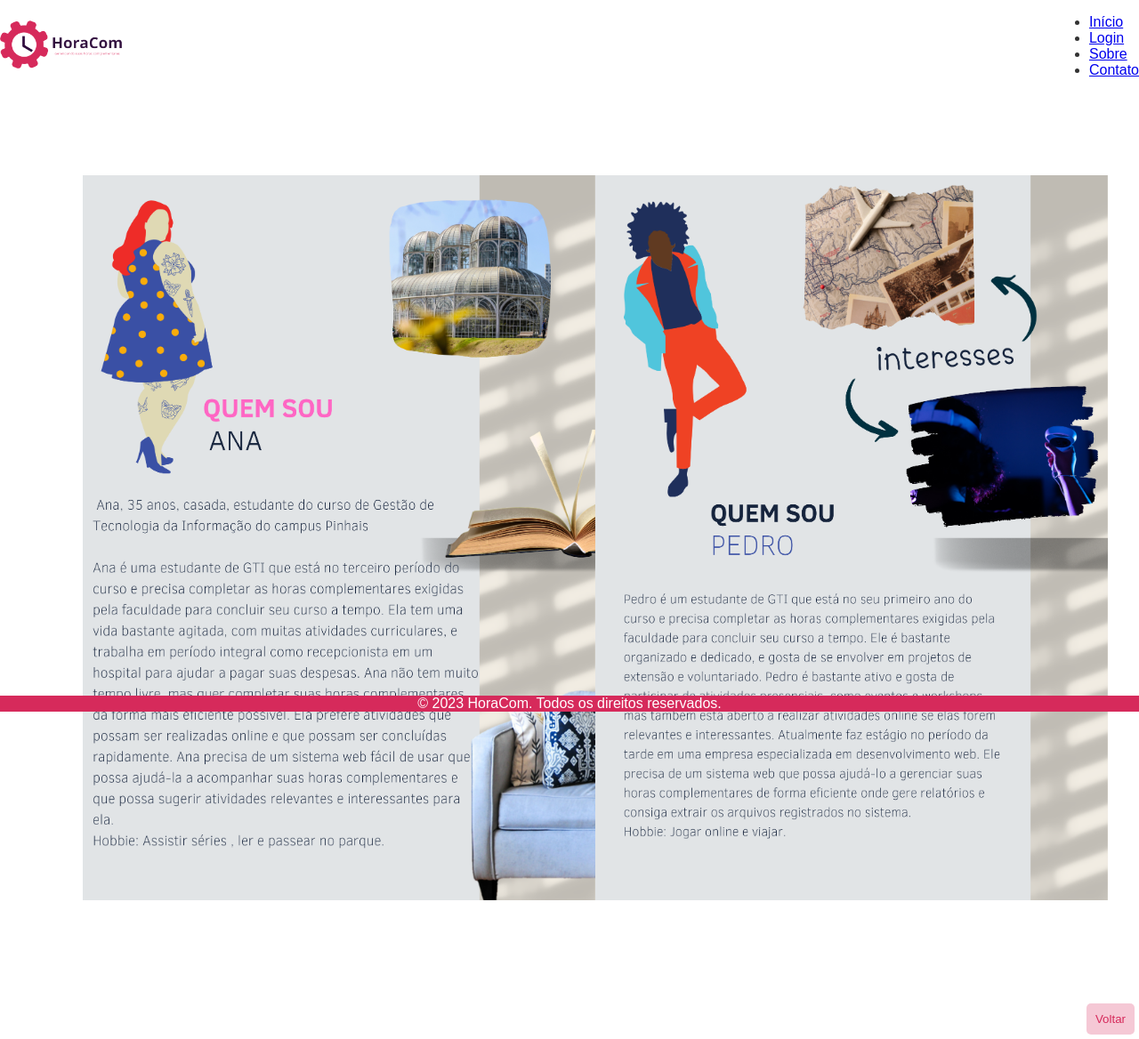
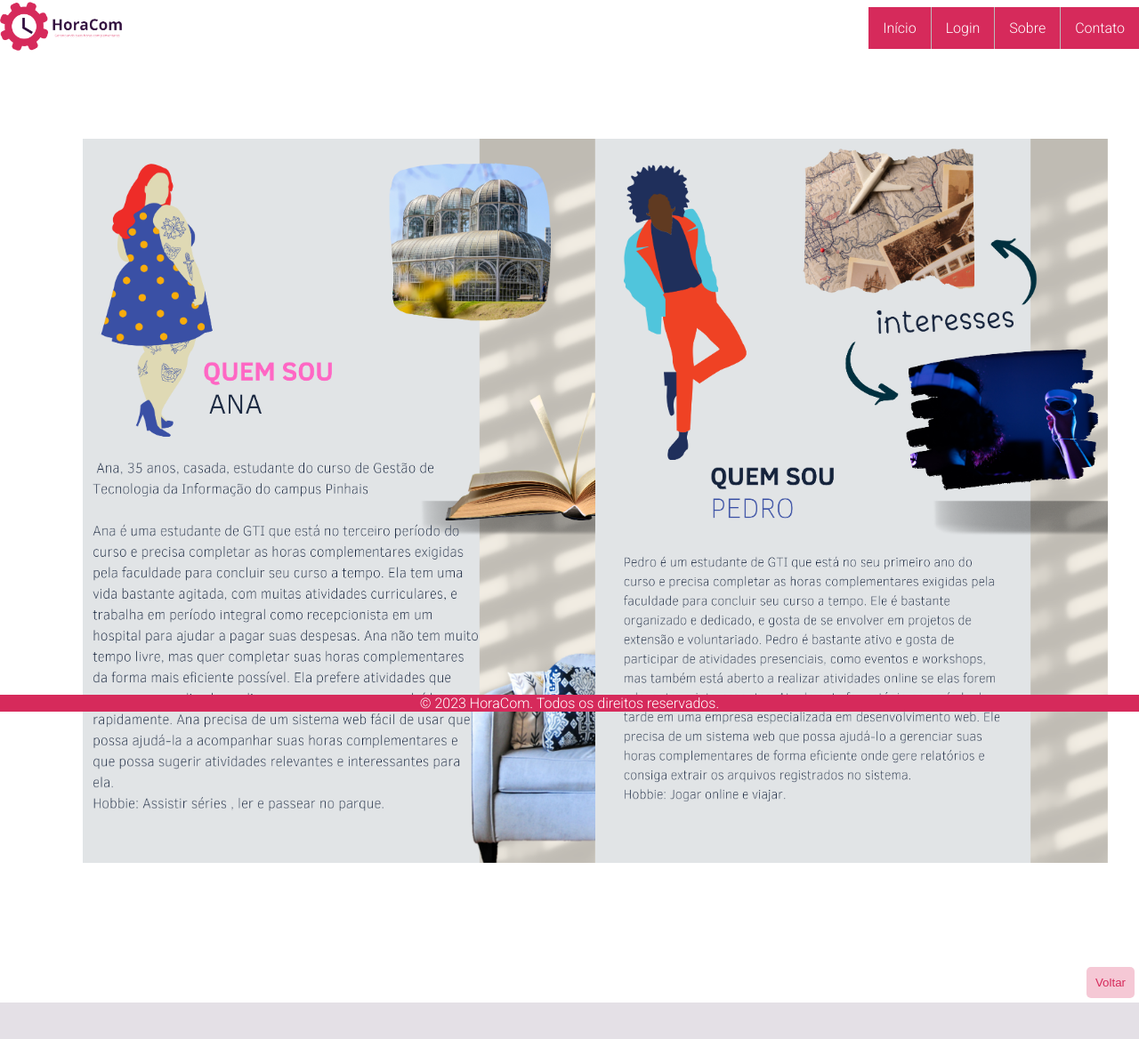
Before and after one commit to gti-ifpr/HoraCom, a Flask app: page /persona in a window 1280 px wide; the page is wider, and only the part inside the window is pictured. Shown: that part at 89% size. After the commit the page ends 1127 px from the top of that part, so only its background shows below. Run offline with Flask 3, Linux system fonts and the light colour scheme; some libraries are stand-ins or nearby versions.

Commit message:
Update persona.css

```diff
--- a/sitehoracom/static/css/persona.css
+++ b/sitehoracom/static/css/persona.css
@@ -1,26 +1,69 @@
-/* style.css */
-/* Reset de Estilos */
+@import url('https://fonts.googleapis.com/css2?family=Roboto:wght@300&display=swap');
+
 body,
 p {
-  margin: 0px;
-  border: 0px;
-  padding: 0px;
+  margin: 0;
+  border: 0;
+  padding: 0;
 }
 
+/* Estilos Gerais */
 body {
-  font-family: Arial, sans-serif;
+  font-family: "Roboto", sans-serif;
   background-color: #ffffff;
   color: #333;
-
 }
 
+/* Cabeçalho */
 header {
   display: flex;
   justify-content: space-between;
   align-items: center;
   background-color: #ffffff;
+}
+
+
+.logo img {
+  width: 150px;
+  /* Ajuste o tamanho conforme necessário */
+  height: auto;
+}
+
+nav ul {
+  list-style-type: none;
+  margin: 0;
+  padding: 0;
+  overflow: hidden;
+  background-color: #d62A5B;
+}
+
+nav li {
+  float: left;
+  border-right: 1px solid #bbb;
+}
+
+nav li:last-child {
+  border-right: none;
+}
+
+li a:hover:not(.active) {
+  background-color: #ffffff;
+  color: #d62A5B;
+}
+
+.active {
+  background-color: #ffffff;
 
 }
+
+nav li a {
+  display: block;
+  color: white;
+  text-align: center;
+  padding: 14px 16px;
+  text-decoration: none;
+}
+
 
 .logo img {
   width: 150px;
```
